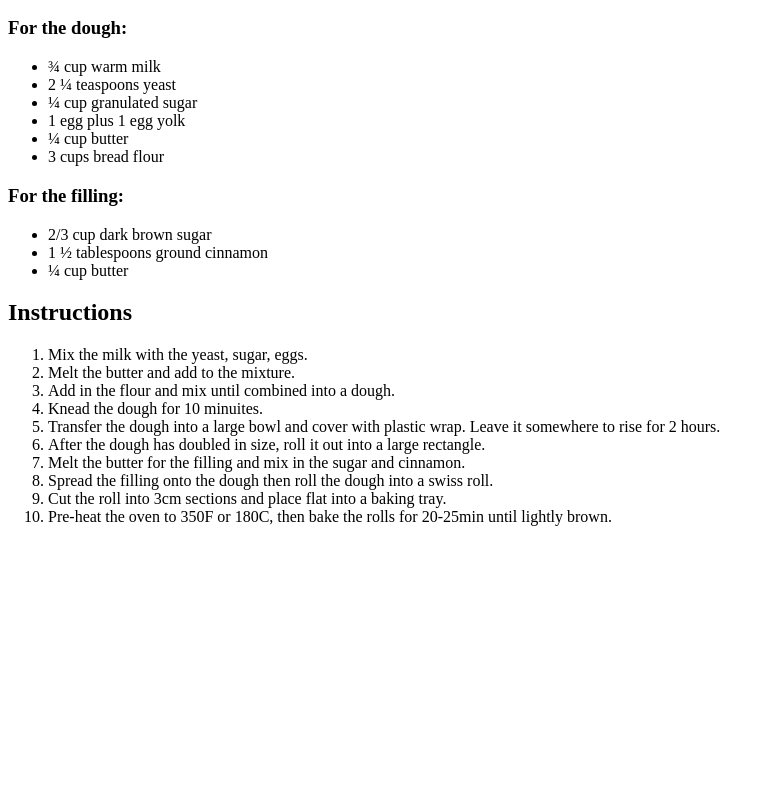
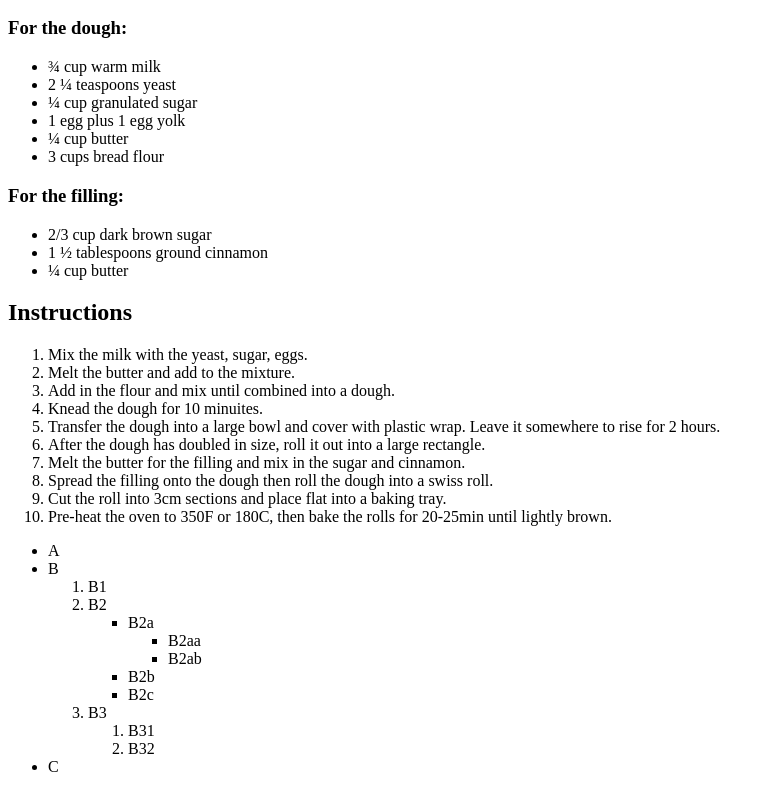
Before and after one commit to Rohith-Itagi7/Full-stack-development-Practice, a plain HTML site: page Introduction to Html/index.html in a window 1280 px wide. Shown: the part 96-888 px from the top of the page, without its empty margins (0-771 px from the left). Before the commit the page ends 800 px from the top, so only its background shows below. Drawn offline with Linux system fonts and the light colour scheme.

Commit message:
Update index.html

```diff
--- a/Introduction to Html/index.html
+++ b/Introduction to Html/index.html
@@ -33,3 +33,30 @@
 <li>Cut the roll into 3cm sections and place flat into a baking tray.</li>
 <li>Pre-heat the oven to 350F or 180C, then bake the rolls for 20-25min until lightly brown.</li>
 </ol>
+
+<ul>
+    <li>A</li>
+    <li>B
+        <ol>
+            <li>B1</li>
+            <li>B2
+                <ul>
+                    <li>B2a
+                        <ul>
+                            <li>B2aa</li>
+                            <li>B2ab</li>
+                        </ul>
+                    <li>B2b</li>
+                    <li>B2c</li>
+                    </li>
+                </ul>
+                <li>B3</li>
+            </li>
+            <ol>
+                <li>B31</li>
+                <li>B32</li>
+            </ol>
+        </ol>
+    <li>C</li>
+    </li>
+</ul>
```
